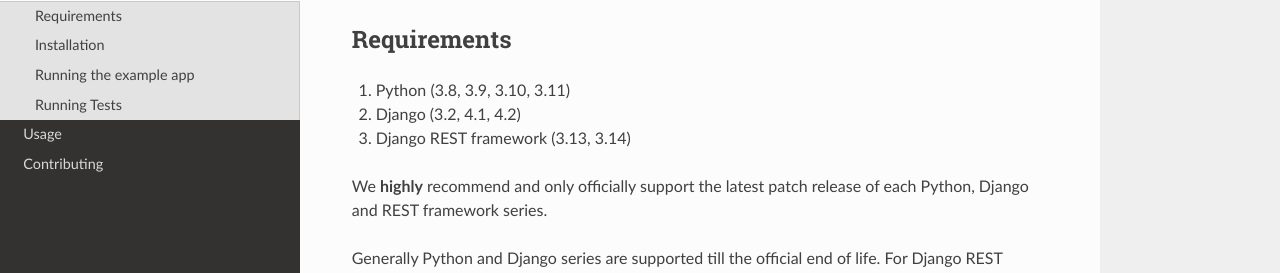
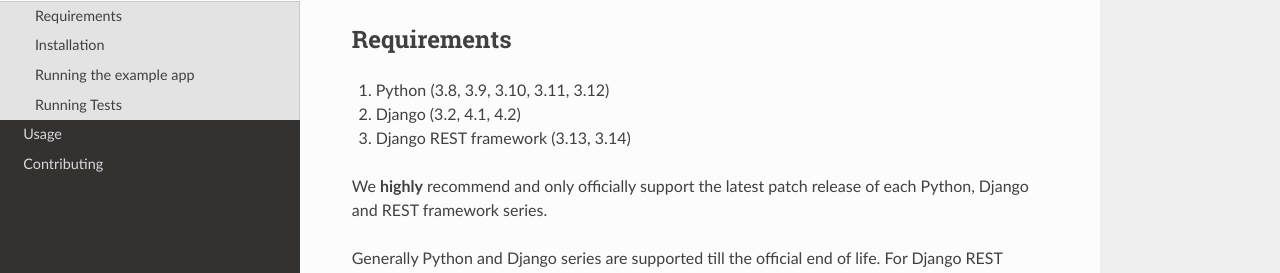
Before and after one commit to django-json-api/django-rest-framework-json-api, a Sphinx documentation site: the page built from docs/getting-started.md, in a window 1280 px wide and 900 px high, scrolled down 831 px. Shown: the part 177-450 px from the top of the window. Built offline with Sphinx 7.4.7 and the Read the Docs theme 2.0.0, drawn with Linux system fonts in a browser that asks for light colours; pages that are not in the unit, such as notebooks, are missing from menus.

Commit message:
Added Python 3.12 support (#1185)

```diff
--- a/README.rst
+++ b/README.rst
@@ -92,7 +92,7 @@
 Requirements
 ------------
 
-1. Python (3.8, 3.9, 3.10, 3.11)
+1. Python (3.8, 3.9, 3.10, 3.11, 3.12)
 2. Django (3.2, 4.1, 4.2)
 3. Django REST framework (3.13, 3.14)
 
--- a/docs/getting-started.md
+++ b/docs/getting-started.md
@@ -51,7 +51,7 @@
 
 ## Requirements
 
-1. Python (3.8, 3.9, 3.10, 3.11)
+1. Python (3.8, 3.9, 3.10, 3.11, 3.12)
 2. Django (3.2, 4.1, 4.2)
 3. Django REST framework (3.13, 3.14)
 
--- a/setup.cfg
+++ b/setup.cfg
@@ -65,12 +65,12 @@
     error::PendingDeprecationWarning
     # Remove when DRF is not depending on it anymore
     ignore:The django.utils.timezone.utc alias is deprecated.
-    # can be removed once fixed in django polymorphic
-    ignore:pkg_resources is deprecated as an API
-    ignore:Deprecated call to `pkg_resource
     # Django filter schema generation. Can be removed once we remove
     # schema support
     ignore:Built-in schema generation is deprecated.
+    # can be removed once django filter has released a new version including
+    # https://github.com/carltongibson/django-filter/pull/1623
+    ignore:'pkgutil.find_loader' is deprecated and slated for removal
 testpaths =
     example
     tests
--- a/setup.py
+++ b/setup.py
@@ -90,6 +90,7 @@
         "Programming Language :: Python :: 3.9",
         "Programming Language :: Python :: 3.10",
         "Programming Language :: Python :: 3.11",
+        "Programming Language :: Python :: 3.12",
         "Topic :: Internet :: WWW/HTTP",
         "Topic :: Software Development :: Libraries :: Application Frameworks",
         "Topic :: Software Development :: Libraries :: Python Modules",
```
Also changed, not shown: CHANGELOG.md (+4 -0 lines), 3 other files.
